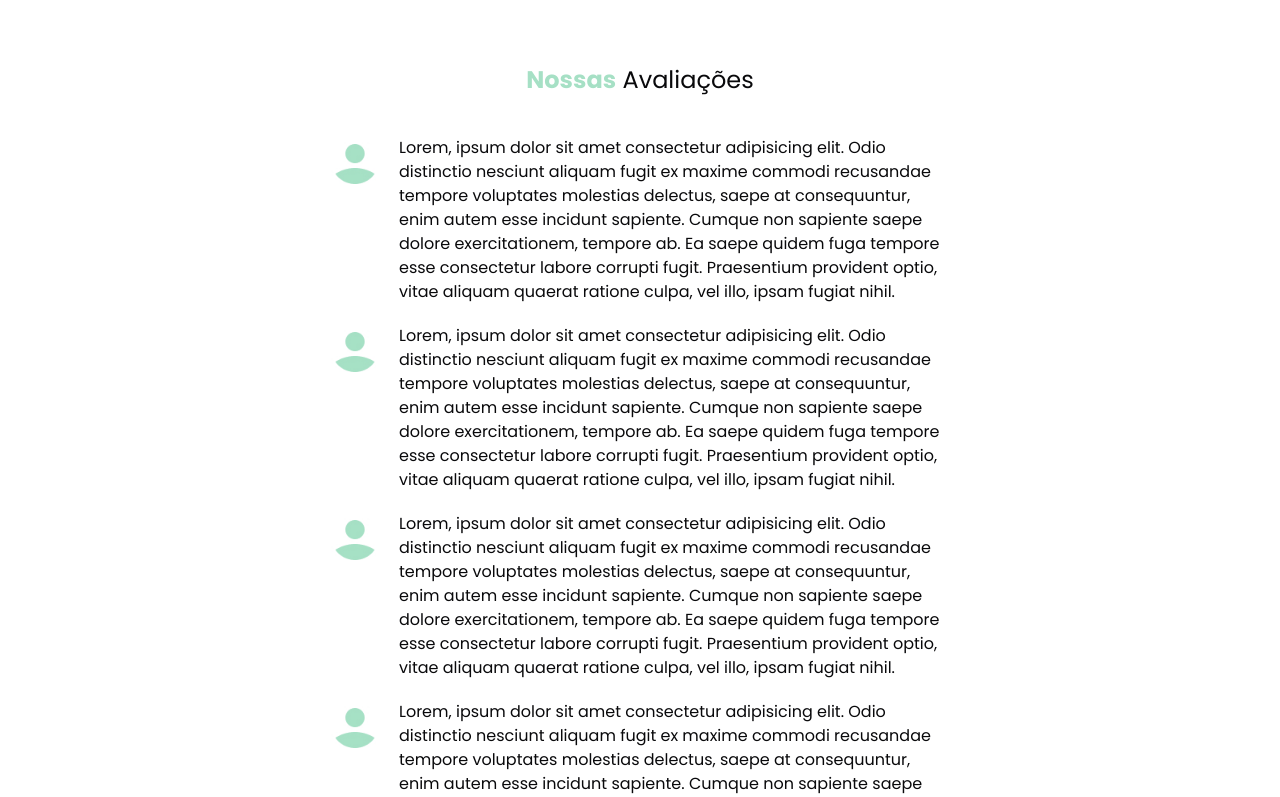
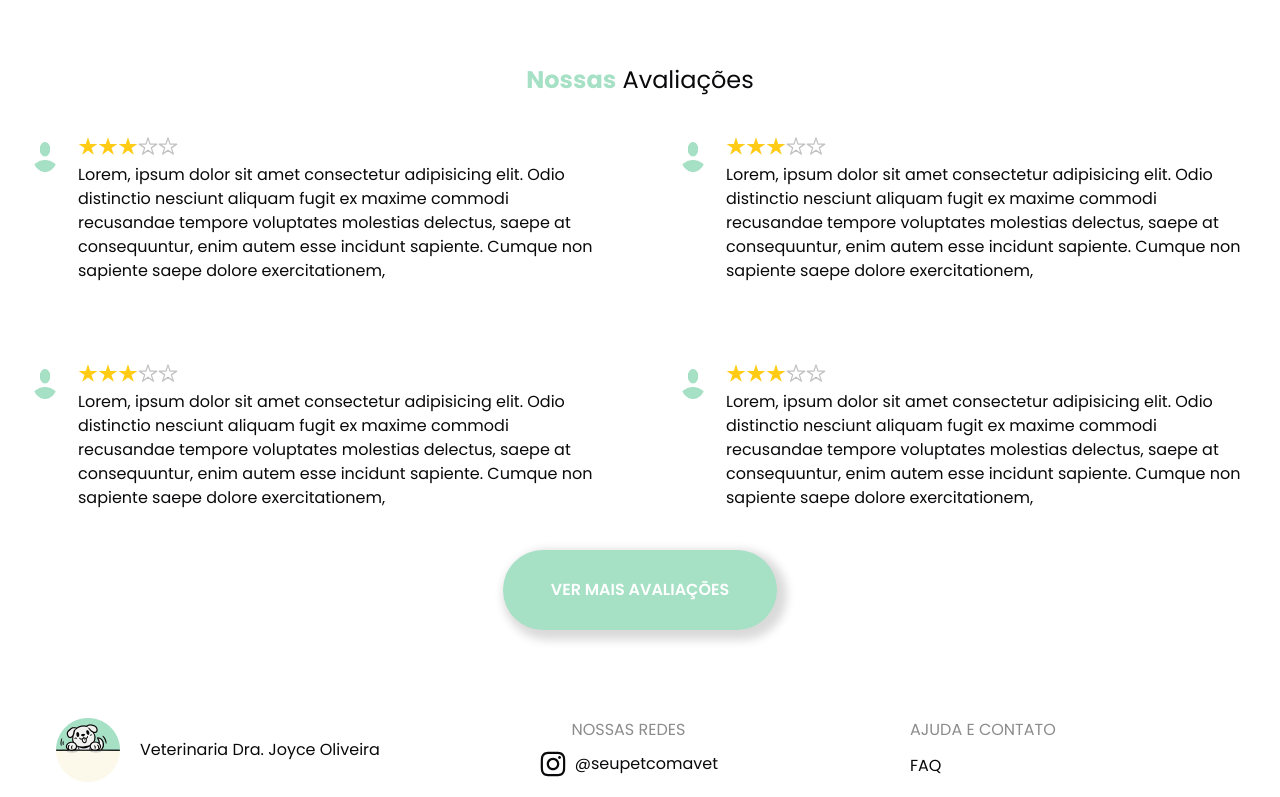
Before and after one commit to Sousasz/joyce-clinica-veterinaria, a React (Vite) app: page / in a window 1280 px wide. Shown: the part 2380-3177 px from the top of the page. Built offline with nearby package versions, Linux system fonts and the light colour scheme.

Commit message:
:feature: add React Rating library to avaliate the service

```diff
--- a/package.json
+++ b/package.json
@@ -19,6 +19,7 @@
     "react": "^19.0.0",
     "react-dom": "^19.0.0",
     "react-icons": "^5.5.0",
+    "react-rating": "^2.0.5",
     "tailwind-merge": "^3.2.0",
     "tailwindcss": "^4.1.3",
     "tw-animate-css": "^1.2.5",
--- a/src/components/main/review.tsx
+++ b/src/components/main/review.tsx
@@ -1,19 +1,24 @@
 import avatarImage from "../../../public/avatar.jpg";
+import Rating from "react-rating";
+import { IoStarOutline } from "react-icons/io5";
+import { IoStarSharp } from "react-icons/io5";
 
 export function Review() {
   return (
-    <div className="flex gap-5">
-      <img className="w-12 h-12" src={avatarImage} alt="Imagem do cliente" />
-      <div>
-        {/* Stars from review */}
-        <p className="max-w-[550px]">
+    <div className="flex justify-center gap-5">
+      <img className="w-28 h-9" src={avatarImage} alt="Imagem do cliente" />
+      <div className="flex flex-col">
+        <Rating
+          initialRating={3}
+          emptySymbol={<IoStarOutline className="size-5" color="#c2c2c2" />}
+          fullSymbol={<IoStarSharp className="size-5" color="#FFCB14" />}
+          readonly
+        />
+        <p className="">
           Lorem, ipsum dolor sit amet consectetur adipisicing elit. Odio
           distinctio nesciunt aliquam fugit ex maxime commodi recusandae tempore
           voluptates molestias delectus, saepe at consequuntur, enim autem esse
           incidunt sapiente. Cumque non sapiente saepe dolore exercitationem,
-          tempore ab. Ea saepe quidem fuga tempore esse consectetur labore
-          corrupti fugit. Praesentium provident optio, vitae aliquam quaerat
-          ratione culpa, vel illo, ipsam fugiat nihil.
         </p>
       </div>
     </div>
--- a/src/components/main/reviews.tsx
+++ b/src/components/main/reviews.tsx
@@ -8,7 +8,7 @@ export function Reviews() {
         <span className="font-bold text-green-light">Nossas</span> Avaliações
       </h3>
 
-      <div className="flex flex-col gap-5">
+      <div className="gap-20 grid grid-cols-[repeat(auto-fill,_minmax(390px,_1fr))]">
         <Review />
         <Review />
         <Review />
--- /dev/null
+++ b/src/types/react-rating.d.ts
@@ -0,0 +1,20 @@
+declare module 'react-rating' {
+  import * as React from 'react';
+
+  export interface RatingProps {
+    readonly?: boolean;
+    initialRating?: number;
+    fractions?: number;
+    onChange?: (rate: number) => void;
+    emptySymbol?: React.ReactNode | string;
+    fullSymbol?: React.ReactNode | string;
+    placeholderSymbol?: React.ReactNode | string;
+    placeholderRating?: number;
+    stop?: number;
+    start?: number;
+    step?: number;
+  }
+
+  const Rating: React.FC<RatingProps>;
+  export default Rating;
+}
```
Also changed, not shown: 1 other file (tests, documents, lock files or other folders).
